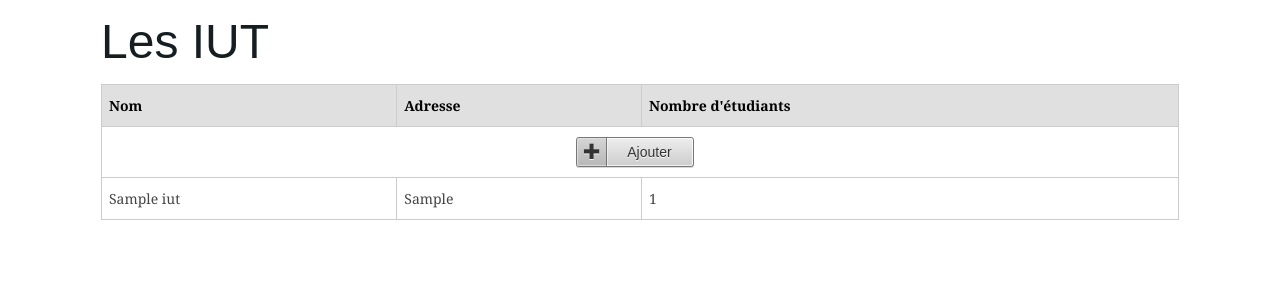
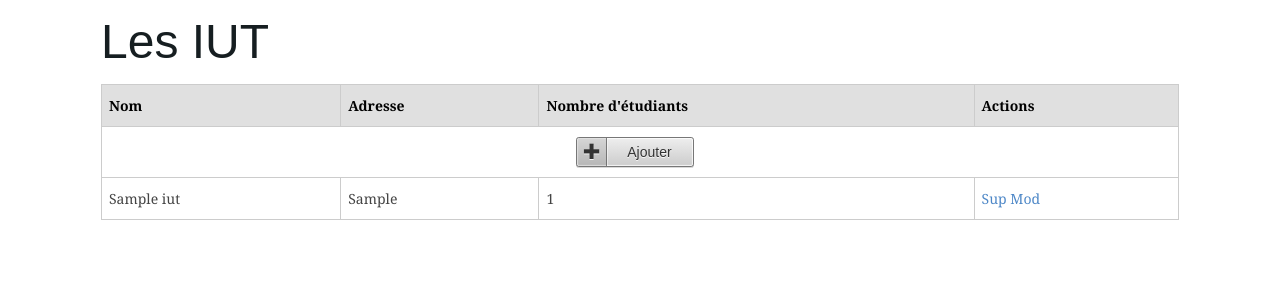
Before and after one commit to Aquassaut/miniprojetbdd, a PHP site: page /iut.php in a window 1280 px wide. Shown: the part 147-447 px from the top of the page. Run offline with PHP 8.4, Linux system fonts and the light colour scheme; tables that the repository leaves empty hold one stand-in row (values such as "Sample post"); data that the repository does not hold is empty.

Commit message:
adding action buttons

```diff
--- a/iut.php
+++ b/iut.php
@@ -34,11 +34,12 @@ function printAllIUT()
                                     <th>Nom</th>
                                     <th>Adresse</th>
                                     <th>Nombre d\'étudiants</th>
+                                    <th>Actions</th>
                                 </tr>
                             </thead>
                             <tbody>
                                 <tr id="0">
-                                    <td colspan="3">
+                                    <td colspan="4">
                                         <center>
                                             <button class="ym-button ym-add" onclick="popForm(0);">Ajouter</button>
                                         </center>
@@ -52,6 +53,7 @@ function printAllIUT()
                                     <td>'.$activ[1].'</td>
                                     <td>'.$activ[2].'</td>
                                     <td>'.$activ[3].'</td>
+                                    <td><a href="#">Sup</a> <a href="#" onclick="popForm('.$activ[0].');">Mod</a></td>
                                 </tr>
 
         ');
```
